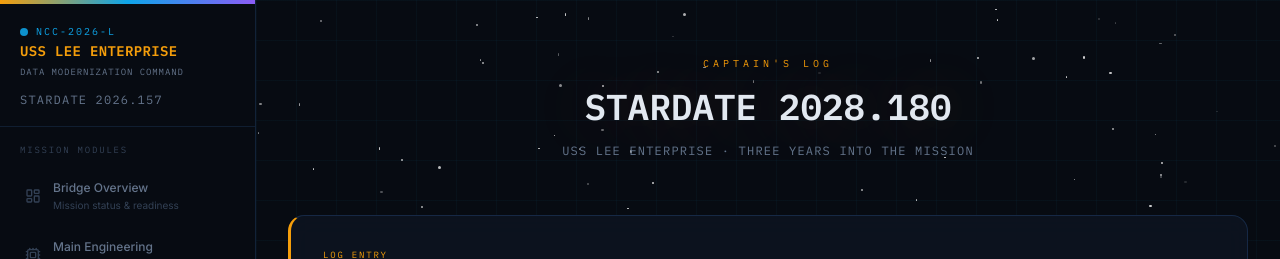
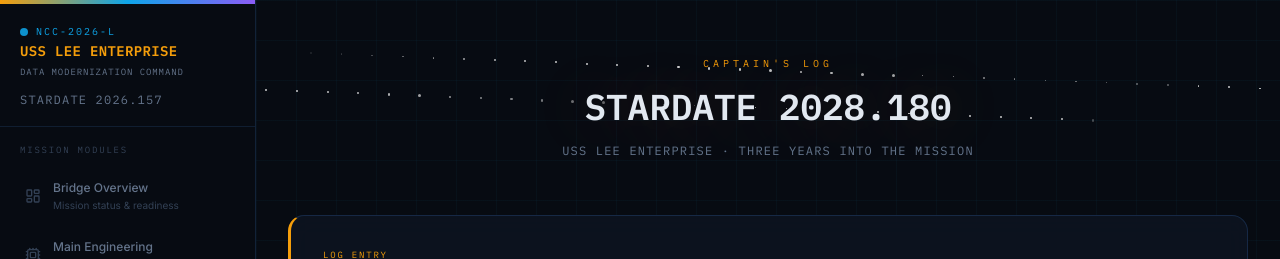
Before and after one commit to Zac-Harlan-Lee-Enterprises/Data-Preso-Website, a Next.js app: page /captains-log in a window 1280 px wide. Shown: the top 259 px of the page. Built offline with nearby package versions, Linux system fonts and the light colour scheme.

Commit message:
fix: replace Math.random() star field with seeded values to fix hydration error, fix remaining Captain reference

```diff
--- a/src/app/captains-log/page.tsx
+++ b/src/app/captains-log/page.tsx
@@ -23,7 +23,7 @@ const INTERACTIONS = [
   },
   {
     question: "Surface any underperforming markets that need executive attention.",
-    answer: "Proactive analysis complete, Captain. Three markets surfaced: Memphis (-8.2% digital subscriber growth vs cohort), Omaha (advertiser yield 22% below regional average), and Fresno (churn rate elevated 3.1 standard deviations above enterprise median). I've prepared briefing packets for each with root cause hypotheses and comparable market recovery patterns. Shall I route these to the relevant property leadership?",
+    answer: "Proactive analysis complete, Admiral. Three markets surfaced: Memphis (-8.2% digital subscriber growth vs cohort), Omaha (advertiser yield 22% below regional average), and Fresno (churn rate elevated 3.1 standard deviations above enterprise median). I've prepared briefing packets for each with root cause hypotheses and comparable market recovery patterns. Shall I route these to the relevant property leadership?",
     metrics: ['3 markets flagged', 'Root causes identified', 'Recovery patterns matched'],
     color: '#8b5cf6',
   },
@@ -55,22 +55,31 @@ export default function CaptainsLogPage() {
     <div className="min-h-full pb-12">
       {/* Cinematic header */}
       <div className="relative overflow-hidden">
-        {/* Star field */}
+        {/* Star field — deterministic values to avoid hydration mismatch */}
         <div className="absolute inset-0 overflow-hidden">
-          {Array.from({ length: 60 }).map((_, i) => (
+          {Array.from({ length: 60 }).map((_, i) => {
+            // Simple seeded pseudo-random using index
+            const s1 = ((i * 9301 + 49297) % 233280) / 233280;
+            const s2 = ((i * 6971 + 12345) % 233280) / 233280;
+            const s3 = ((i * 1234 + 56789) % 233280) / 233280;
+            const s4 = ((i * 4321 + 98765) % 233280) / 233280;
+            const s5 = ((i * 7777 + 11111) % 233280) / 233280;
+            const s6 = ((i * 3333 + 77777) % 233280) / 233280;
+            return (
               <div
                 key={i}
                 className="absolute rounded-full bg-white"
                 style={{
-                width: Math.random() * 2 + 1,
-                height: Math.random() * 2 + 1,
-                left: `${Math.random() * 100}%`,
-                top: `${Math.random() * 100}%`,
-                opacity: Math.random() * 0.7 + 0.1,
-                animation: `twinkle ${2 + Math.random() * 4}s ease-in-out ${Math.random() * 4}s infinite alternate`,
+                  width: s1 * 2 + 1,
+                  height: s1 * 2 + 1,
+                  left: `${s2 * 100}%`,
+                  top: `${s3 * 100}%`,
+                  opacity: s4 * 0.7 + 0.1,
+                  animation: `twinkle ${2 + s5 * 4}s ease-in-out ${s6 * 4}s infinite alternate`,
                 }}
               />
-          ))}
+            );
+          })}
         </div>
 
         <div className="relative px-8 py-14 text-center space-y-4">
```
Lines whose indentation alone changed are shown as unchanged.
